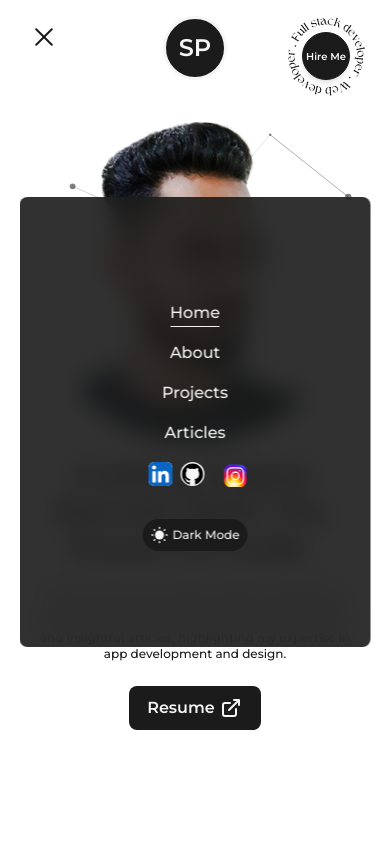
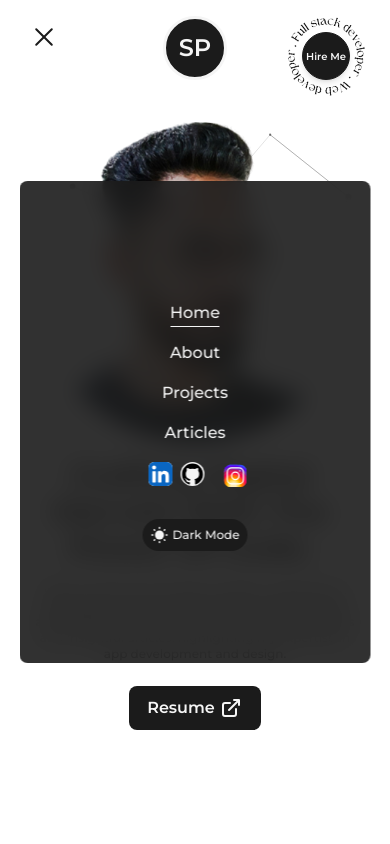
Before and after one commit to Soumyank007/Portfolio, a Next.js app: page / in a window 390 px wide. Both pictures are taken after a click on the button "navicons". Shown: the top 844 px of the page. Built offline with nearby package versions, Linux system fonts and the light colour scheme.

Commit message:
style:improper padding

```diff
--- a/src/components/NavBar.js
+++ b/src/components/NavBar.js
@@ -93,7 +93,7 @@
             initial={{ scale: 0, opacity: 0, x: '-50%', y: '-50%' }}
             animate={{ scale: 1, opacity: 1 }}
             transition={{ duration: 0.12 }}
-            className='min-w-[90vw] z-30 flex flex-col justify-between items-center fixed top-1/2 left-1/2 -translate-x-1/2 -translate-y-1/2 bg-dark/90 dark:bg-light/75 rounded-lg backdrop-blur-md py-24'>
+            className='min-w-[90vw] z-30 flex flex-col justify-between items-center fixed top-1/2 left-1/2 -translate-x-1/2 -translate-y-1/2 bg-dark/90 dark:bg-light/75 rounded-lg backdrop-blur-md py-28'>
             <nav className='select-none flex items-center flex-col justify-center'>
               <CustomMobileLink href="/" title="Home" className='' toggle={handleClick} />
               <CustomMobileLink href="/about" title="About" className='' toggle={handleClick} />
```
